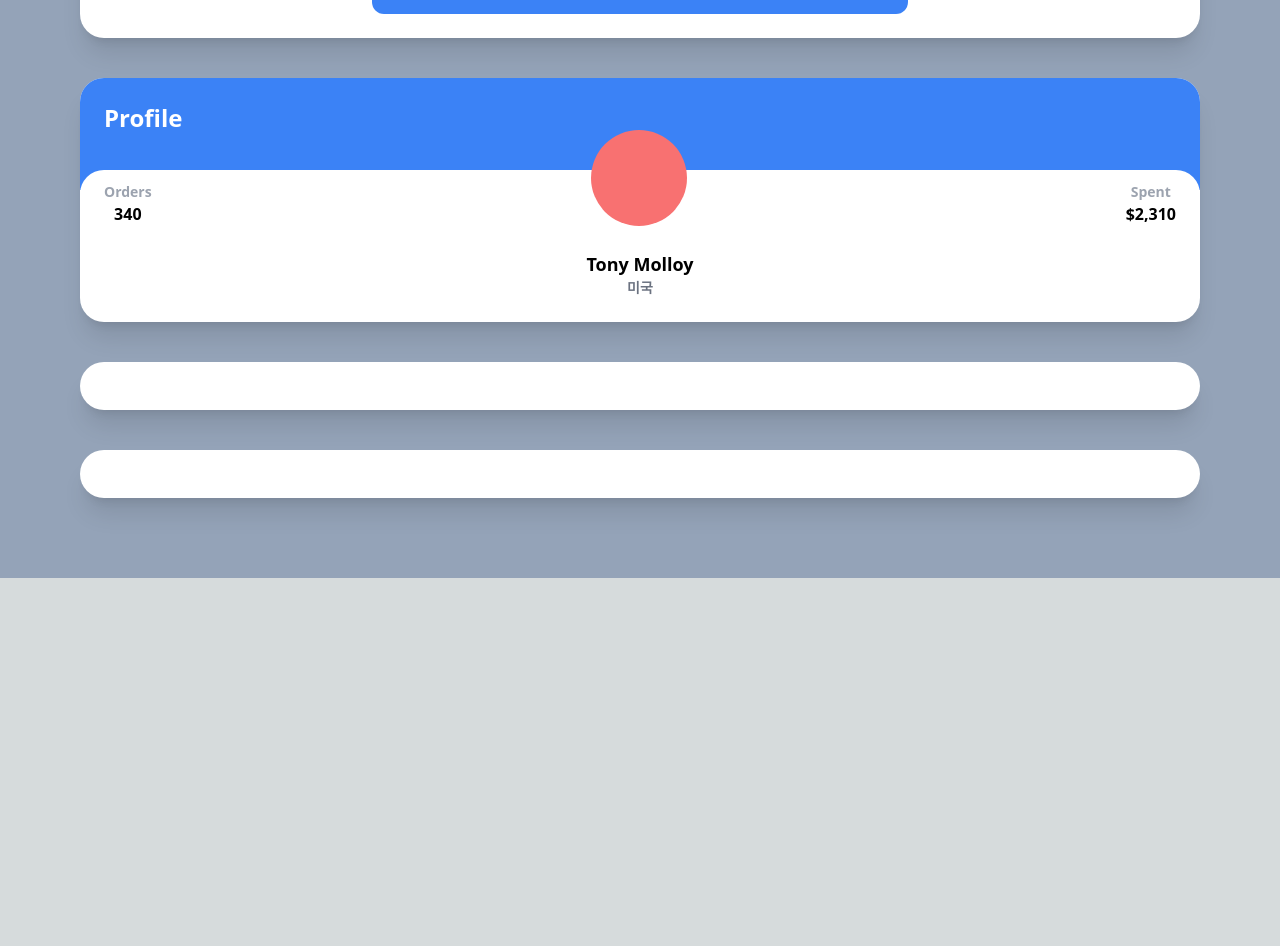
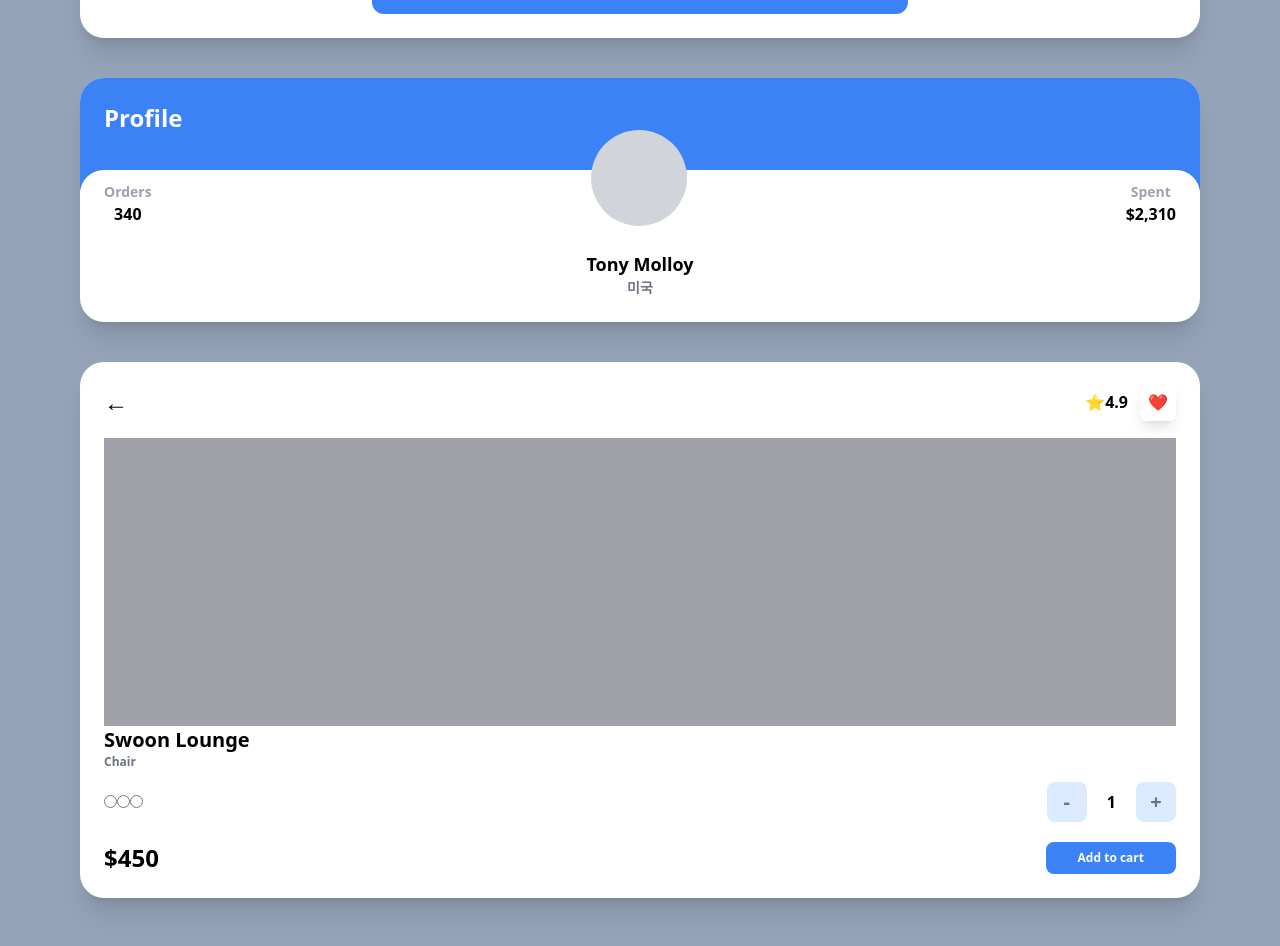
Before and after one commit to Stilllee/carrot-market, a Next.js app: page / in a window 1280 px wide. Shown: the part 300-1246 px from the top of the page. Before the commit the page ends 878 px from the top, so only its background shows below. Built offline with nearby package versions, Linux system fonts and the light colour scheme.

Commit message:
#4.3 Test Drive part Three

```diff
--- a/pages/index.tsx
+++ b/pages/index.tsx
@@ -2,7 +2,7 @@ import { NextPage } from "next";
 
 const Home: NextPage = () => {
   return (
-    <div className="grid gap-10 px-20 py-20 font-semibold text-black bg-slate-400">
+    <div className="grid min-h-screen gap-10 px-20 py-20 font-semibold text-black bg-slate-400">
       <div className="p-6 bg-white shadow-xl rounded-3xl ">
         <span className="text-3xl ">Select Item</span>
         <div className="flex justify-between my-2">
@@ -31,7 +31,7 @@ const Home: NextPage = () => {
               <span className="text-sm text-gray-400">Orders</span>
               <span>340</span>
             </div>
-            <div className="w-24 h-24 bg-red-400 rounded-full" />
+            <div className="w-24 h-24 bg-gray-300 rounded-full" />
             <div className="flex flex-col items-center">
               <span className="text-sm text-gray-400">Spent</span>
               <span>$2,310</span>
@@ -43,8 +43,42 @@ const Home: NextPage = () => {
           </div>
         </div>
       </div>
-      <div className="p-6 bg-white shadow-xl rounded-3xl "></div>
-      <div className="p-6 bg-white shadow-xl rounded-3xl "></div>
+      <div className="p-6 bg-white shadow-xl rounded-3xl ">
+        <div className="flex items-center justify-between mb-5">
+          <span className="text-2xl">&larr;</span>
+          <div className="space-x-3">
+            <span>⭐4.9</span>
+            <span className="p-2 rounded-md shadow-lg">❤️</span>
+          </div>
+        </div>
+        <div className="bg-zinc-400 h-72" />
+        <div className="flex flex-col">
+          <span className="text-xl ">Swoon Lounge</span>
+          <span className="text-xs text-gray-500">Chair</span>
+          <div className="flex items-center justify-between mt-3 mb-5">
+            <div>
+              <input type="radio" />
+              <input type="radio" />
+              <input type="radio" />
+            </div>
+            <div className="flex items-center space-x-5">
+              <button className="rounded-lg p-1.5 bg-blue-100 flex justify-center items-center aspect-square w-10 text-xl text-gray-500">
+                -
+              </button>
+              <span>1</span>
+              <button className="rounded-lg p-1.5 bg-blue-100 flex justify-center items-center aspect-square w-10 text-xl text-gray-500">
+                +
+              </button>
+            </div>
+          </div>
+          <div className="flex items-center justify-between">
+            <span className="text-2xl">$450</span>
+            <button className="px-8 py-2 text-xs text-center text-white bg-blue-500 rounded-lg">
+              Add to cart
+            </button>
+          </div>
+        </div>
+      </div>
     </div>
   );
 };
```
Also changed, not shown: 1 other file (tests, documents, lock files or other folders).
